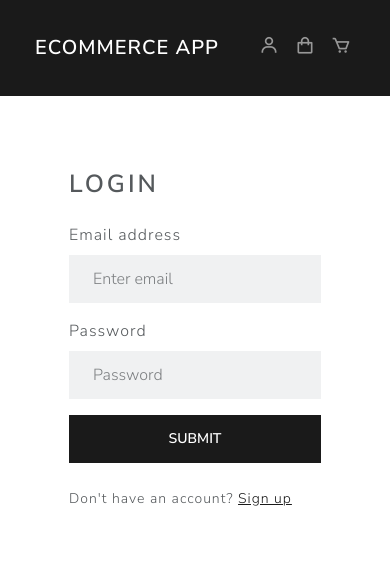
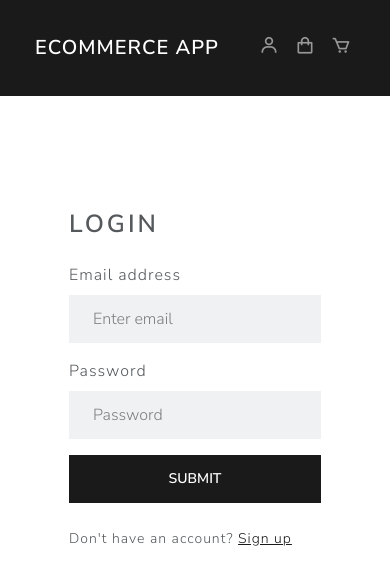
Before and after one commit to K18Tatiana/Ecommerce, a React (Vite) app: page /#/ in a window 390 px wide. Both pictures are taken after a click on the button 340 px from the left and 47 px from the top of the page. Shown: the top 584 px of the page. Built offline with nearby package versions, Linux system fonts and the light colour scheme; no server answers.

Commit message:
Ecommerce

```diff
--- a/src/index.css
+++ b/src/index.css
@@ -175,7 +175,7 @@ img {
   font-size: 14px;
 }
 .main-container {
-  padding: 80px 25px 0 25px;
+  padding: 100px 25px 0 25px;
 }
 .quantity {
   padding: 5px 20px 7px 20px;
@@ -239,7 +239,7 @@ img {
 }
 @media (max-width: 540px) {
   .main-container {
-    padding-top: 90px;
+    padding-top: 130px;
   }
 }
 @media (max-width: 500px) {
@@ -270,6 +270,6 @@ img {
 }
 @media (max-width: 365px) {
   .main-container {
-    padding-top: 115px;
+    padding-top: 155px;
   }
 }
```
